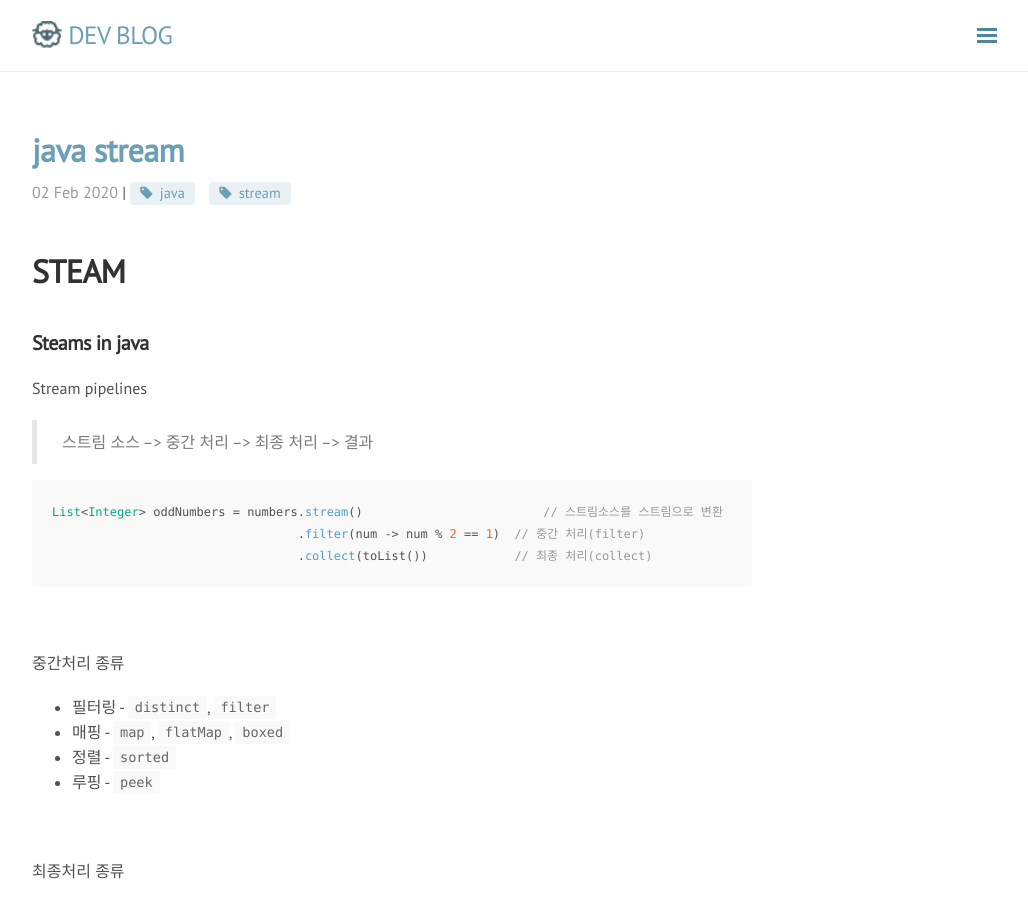
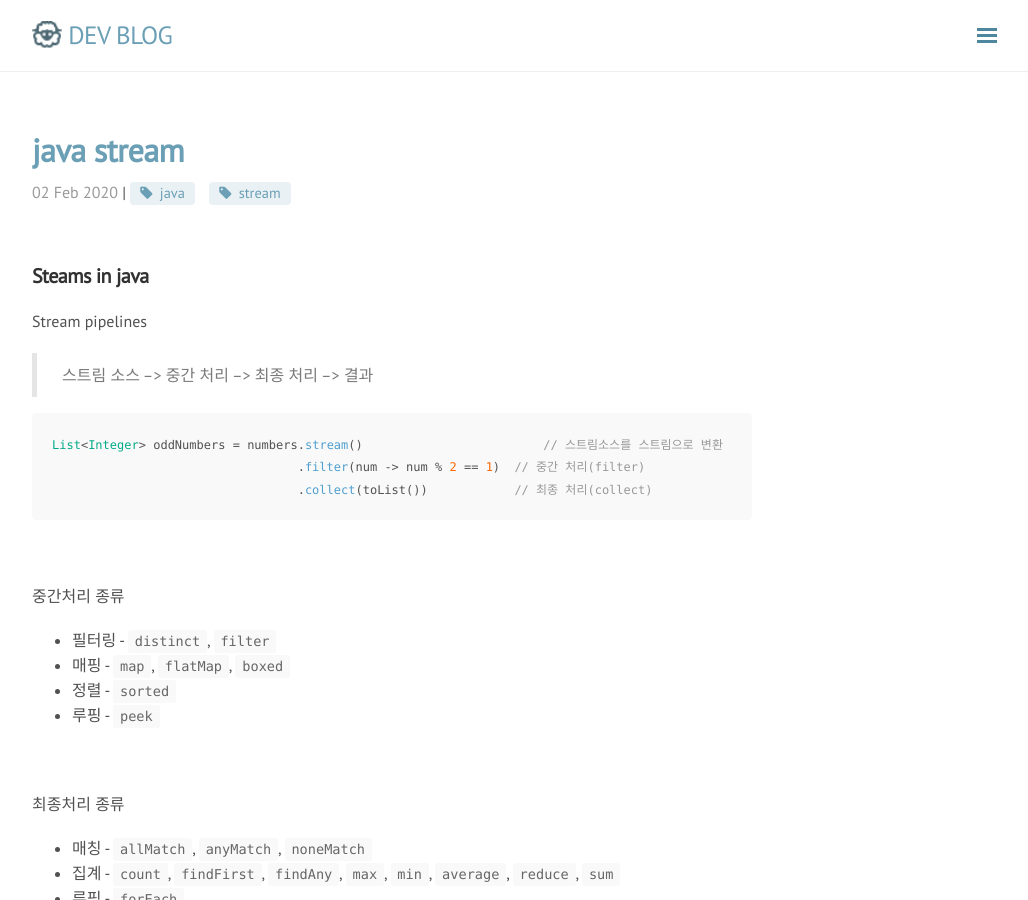
Before and after one commit to rmcodestar/rmcodestar.github.io, a Jekyll site: the page built from _posts/2020-02-02-java-stream.md, in a window 1280 px wide and 900 px high. Shown: the whole window, without its empty margins (248-1276 px from the left). Built offline with Jekyll 4.4.1, drawn with Linux system fonts in a browser that asks for light colours; nearby versions of some CDN libraries; comment, search, counter and statistics services are not loaded.

Commit message:
Update 2020-02-02-java-stream.md

```diff
--- a/_posts/2020-02-02-java-stream.md
+++ b/_posts/2020-02-02-java-stream.md
@@ -4,10 +4,6 @@ title: java stream
 category: java
 tag: [java, stream]
 ---
-
-# STEAM
-
-
 
 ## Steams in java
 
```
